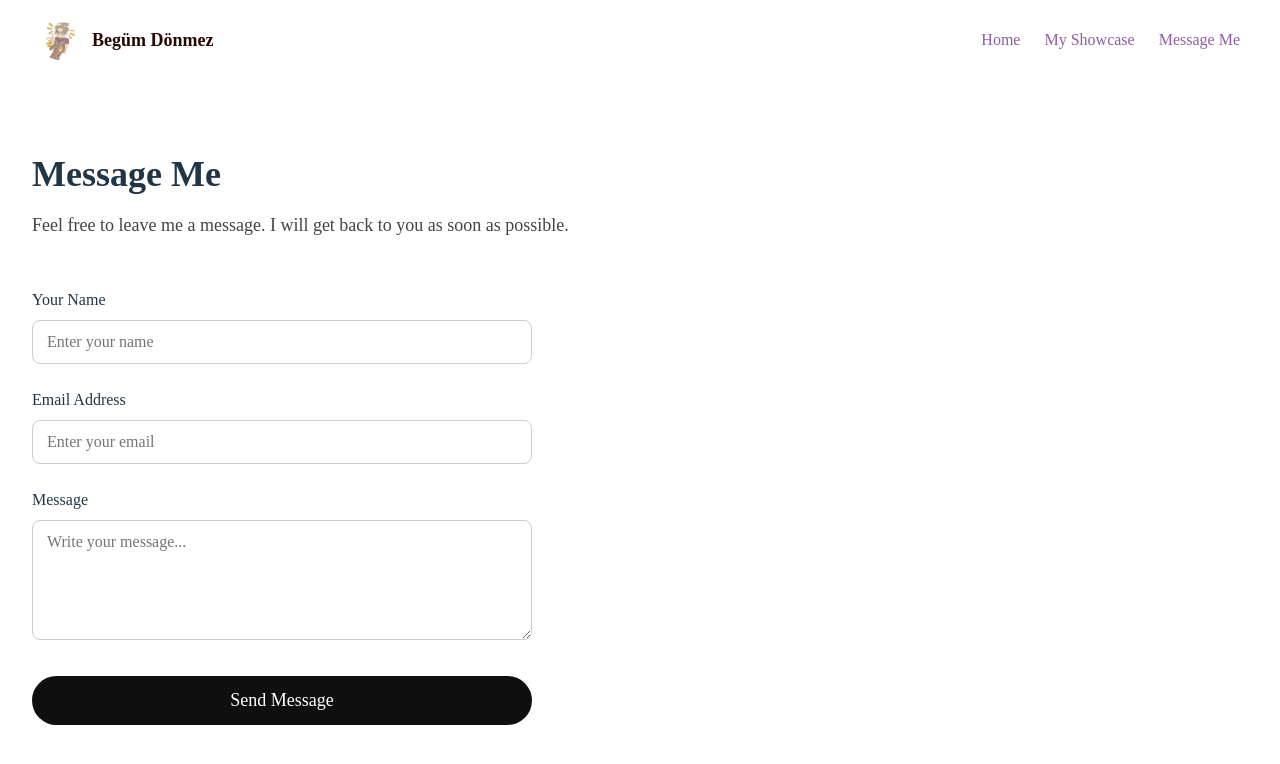
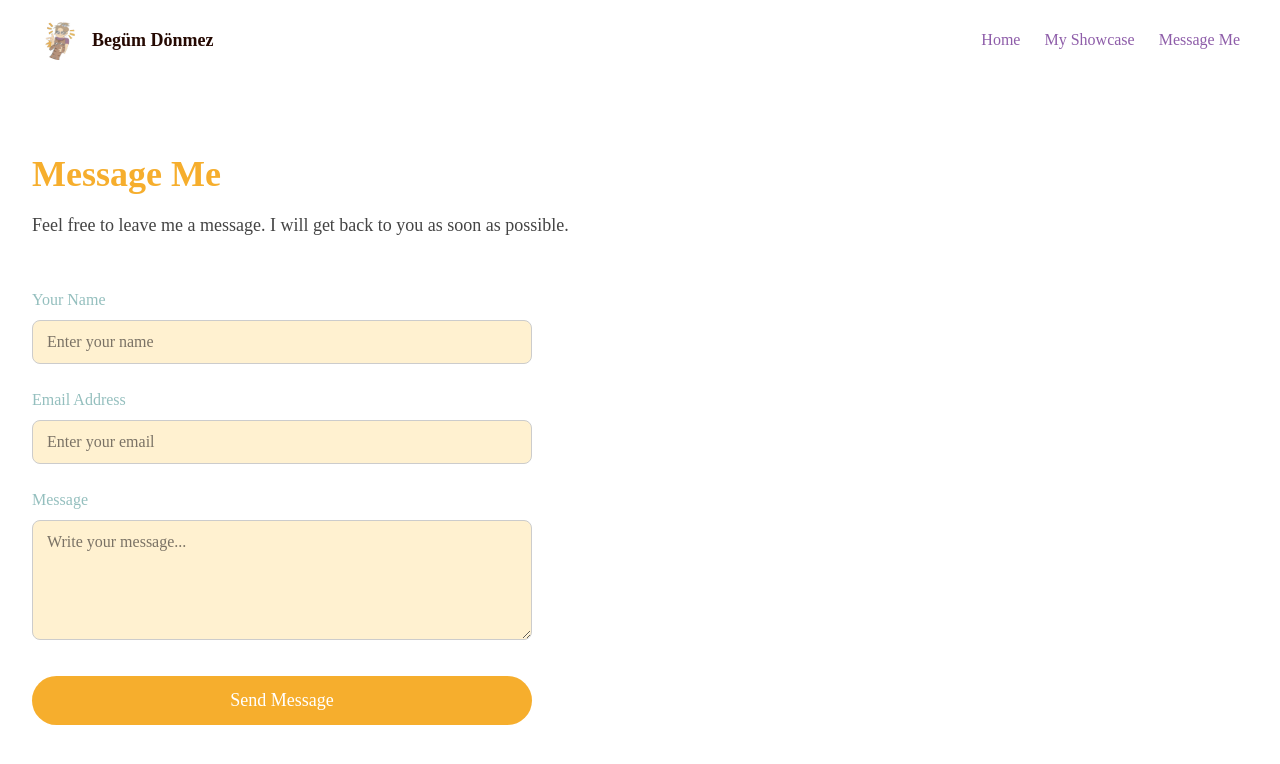
Before and after one commit to begumdonmez/my-portfolio, a React (Vite) app: page /contact in a window 1280 px wide. Shown: the top 764 px of the page. Built offline with nearby package versions, Linux system fonts and the light colour scheme; a web font is replaced by a local one.

Commit message:
message me page

```diff
--- a/package.json
+++ b/package.json
@@ -10,6 +10,7 @@
     "preview": "vite preview"
   },
   "dependencies": {
+    "@emailjs/browser": "^4.4.1",
     "react": "^19.1.1",
     "react-dom": "^19.1.1",
     "react-router-dom": "^7.12.0"
--- a/src/pages/Contact.css
+++ b/src/pages/Contact.css
@@ -7,6 +7,7 @@
 .contact h1 {
     font-size: 36px;
     margin-bottom: 16px;
+    color: #F6AE2D;
 }
 
 .contact-text {
@@ -31,6 +32,7 @@
 .form-group label {
     margin-bottom: 8px;
     font-size: 16px;
+    color: #94BFBE;
 }
 
 .form-group input,
@@ -38,8 +40,11 @@
     padding: 12px 14px;
     font-size: 16px;
     border-radius: 8px;
+    background-color: #FFF1D0;
+    color: #7A7265;
     border: 1px solid #ccc;
     font-family: inherit;
+
 }
 
 .form-group textarea {
@@ -54,7 +59,7 @@
     width: 100%;
     border: none;
     border-radius: 999px;
-    background-color: #0f0f0f;
+    background-color: #F6AE2D;
     color: white;
     font-size: 18px;
     cursor: pointer;
@@ -65,3 +70,10 @@
     transform: translateY(-2px);
     opacity: 0.85;
 }
+
+/* PLACEHOLDER */
+.form-group input::placeholder,
+.form-group textarea::placeholder {
+    color: #7A7265;   /* Enter your name rengi */
+    opacity: 1;       /* soluk görünmesin */
+}
--- a/src/pages/Contact.jsx
+++ b/src/pages/Contact.jsx
@@ -1,6 +1,29 @@
 import "./Contact.css";
+import emailjs from "@emailjs/browser";
 
 function Contact() {
+
+    const sendEmail = (e) => {
+        e.preventDefault();
+
+        emailjs.sendForm(
+            "service_fqn1bnf",        // ✅ Service ID
+            "template_9i3kknb",       // ✅ Template ID
+            e.target,
+            "J-bgRYzBlNYxEWwAs"       // ❗ EmailJS Public Key
+        )
+            .then(
+                () => {
+                    alert("Message sent successfully!");
+                    e.target.reset();
+                },
+                (error) => {
+                    console.log(error.text);
+                    alert("Failed to send message.");
+                }
+            );
+    };
+
     return (
         <div className="contact">
             <div className="container">
@@ -11,20 +34,34 @@ function Contact() {
                     possible.
                 </p>
 
-                <form className="contact-form">
+                <form className="contact-form" onSubmit={sendEmail}>
                     <div className="form-group">
                         <label>Your Name</label>
-                        <input type="text" placeholder="Enter your name" />
+                        <input
+                            type="text"
+                            name="from_name"
+                            placeholder="Enter your name"
+                            required
+                        />
                     </div>
 
                     <div className="form-group">
                         <label>Email Address</label>
-                        <input type="email" placeholder="Enter your email" />
+                        <input
+                            type="email"
+                            name="from_email"
+                            placeholder="Enter your email"
+                            required
+                        />
                     </div>
 
                     <div className="form-group">
                         <label>Message</label>
-                        <textarea placeholder="Write your message..." />
+                        <textarea
+                            name="message"
+                            placeholder="Write your message..."
+                            required
+                        />
                     </div>
 
                     <button type="submit">Send Message</button>
```
Also changed, not shown: 1 other file (tests, documents, lock files or other folders).
